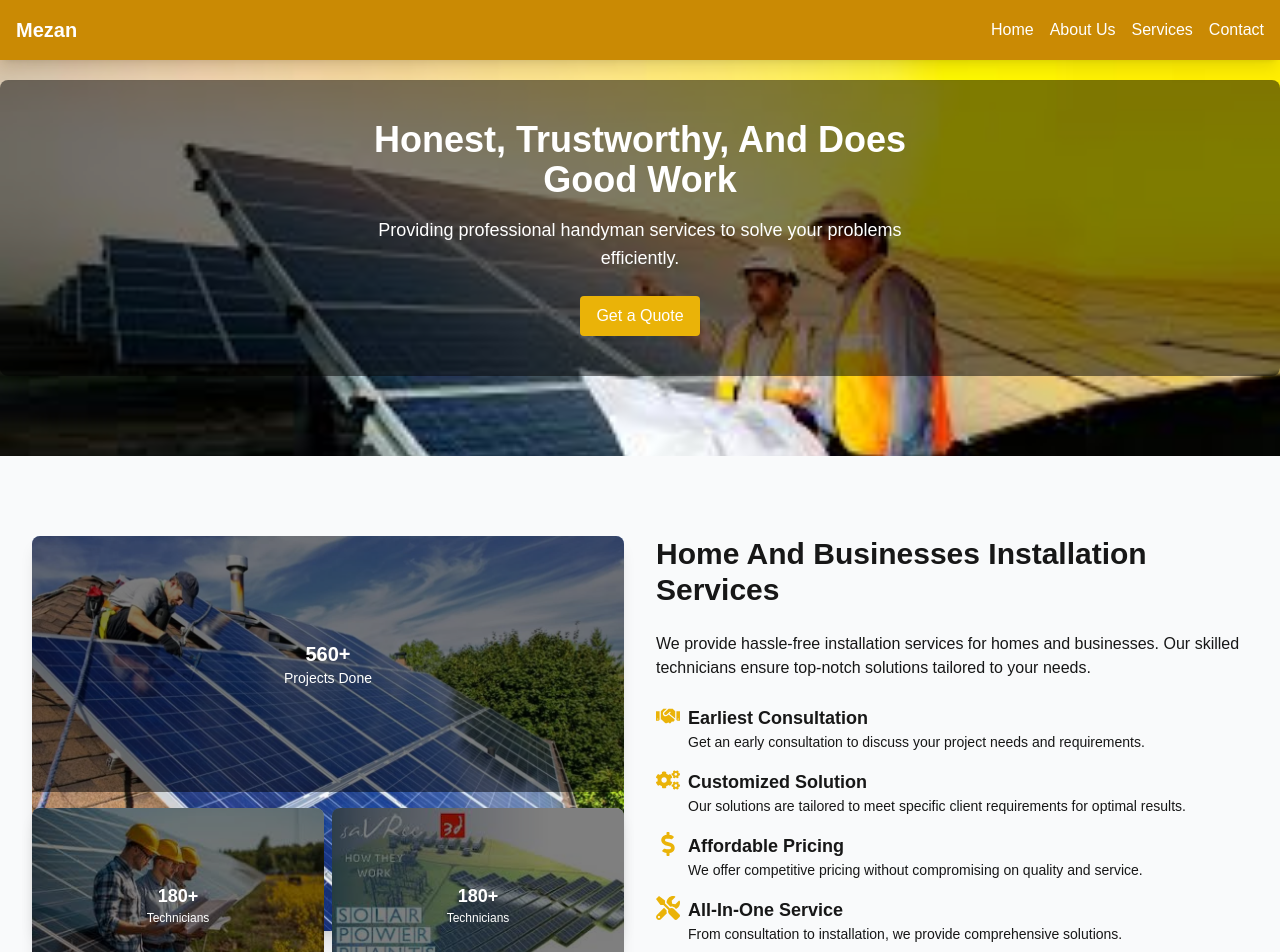
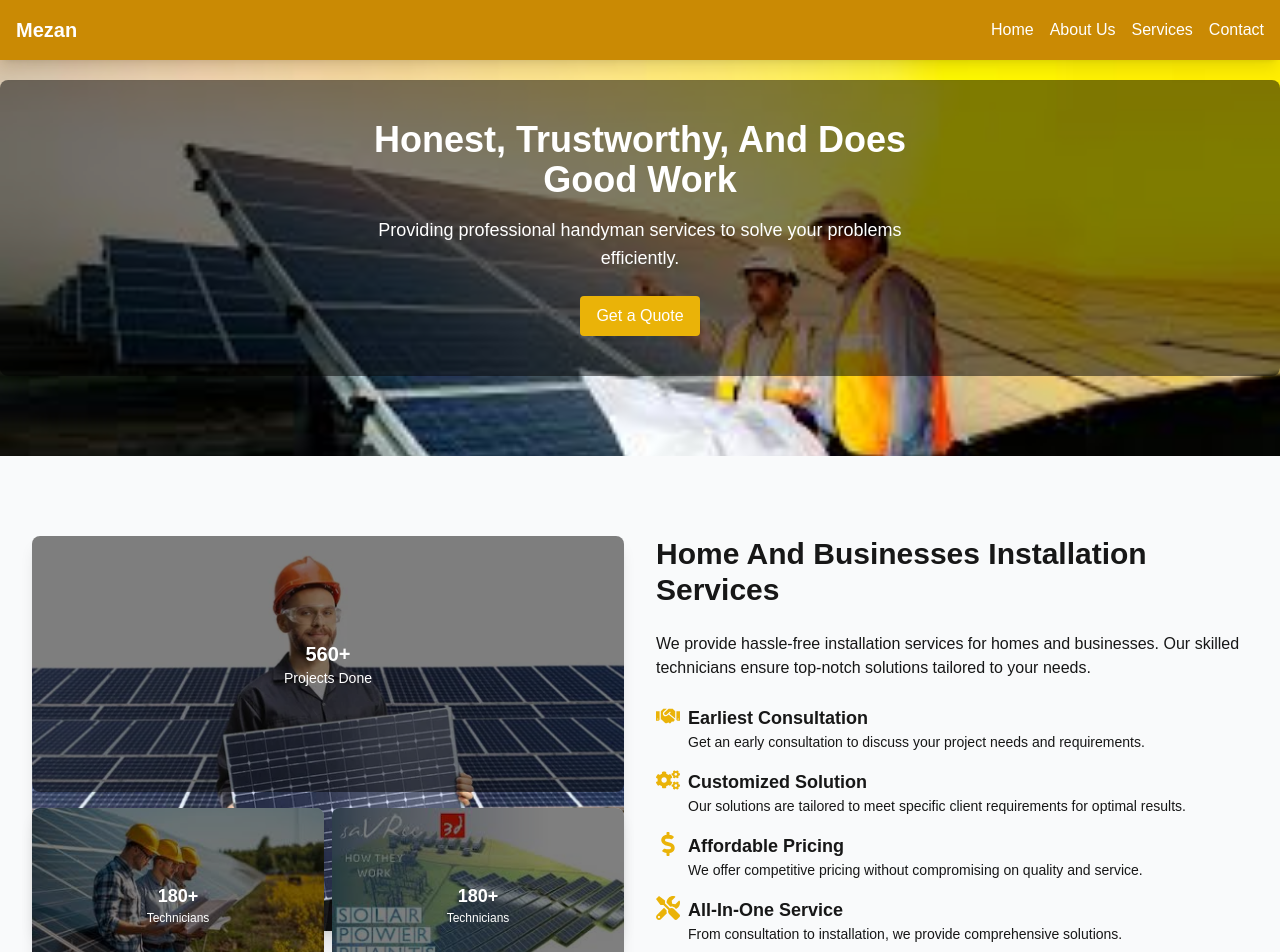
Before and after one commit to UroobaSiddiqui01/solar-energy-system, a Next.js app: page / in a window 1280 px wide. Shown: the top 952 px of the page. Built offline with nearby package versions, Linux system fonts and the light colour scheme.

Commit message:
change home page

```diff
--- a/src/app/components/HomeSection.tsx
+++ b/src/app/components/HomeSection.tsx
@@ -11,7 +11,7 @@ const HomeInstallationSection: React.FC = () => {
           {/* Top Section: One Horizontal Image */}
           <div className="relative w-full h-48 sm:h-52 md:h-60 lg:h-64">
             <Image
-              src="/installer-1.webp"
+              src="/depositphotos_651912482-stock-photo-technician-holding-collector-solar-farm.jpg"
               alt="Project Image"
               layout="responsive"
               width={500}
```
